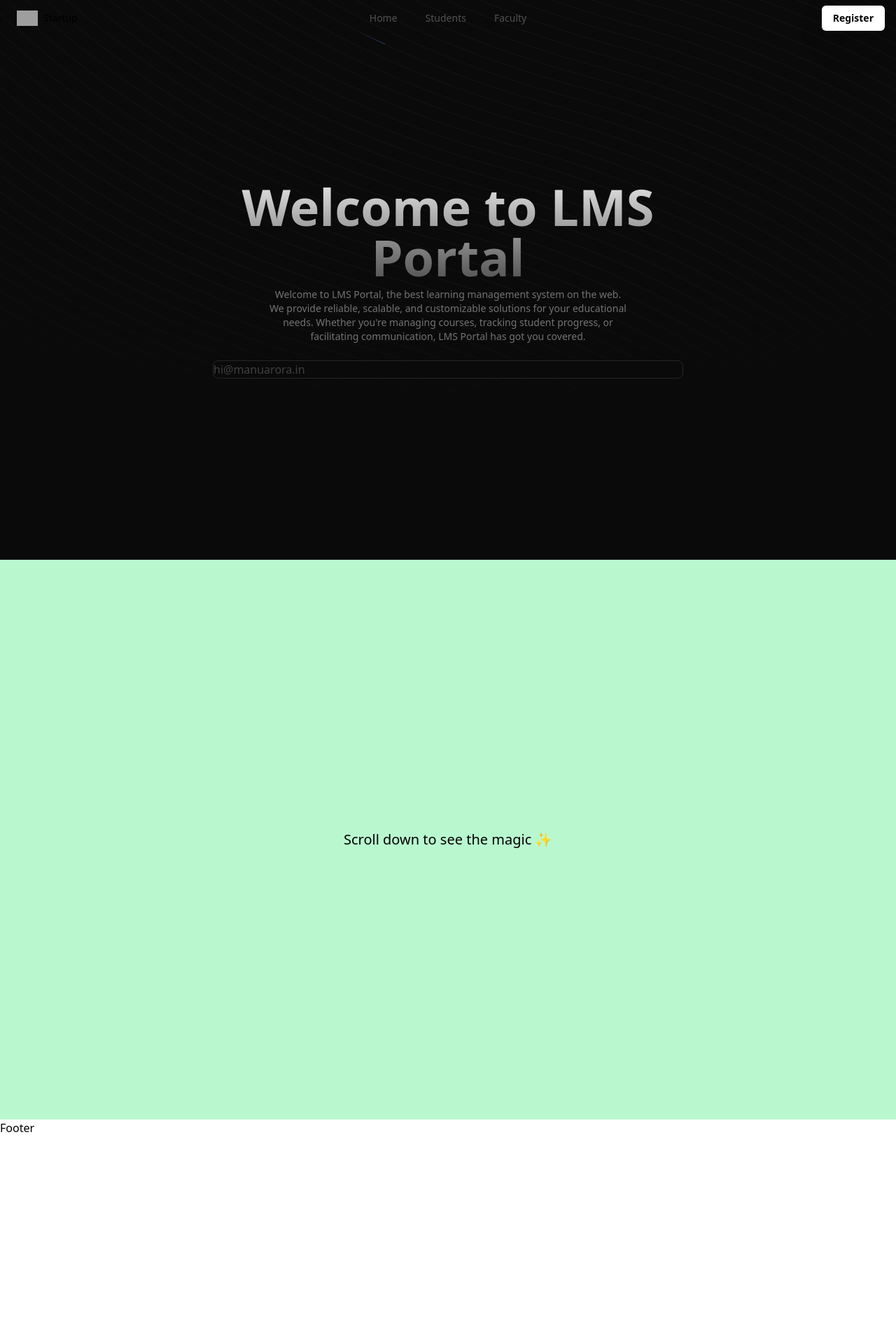
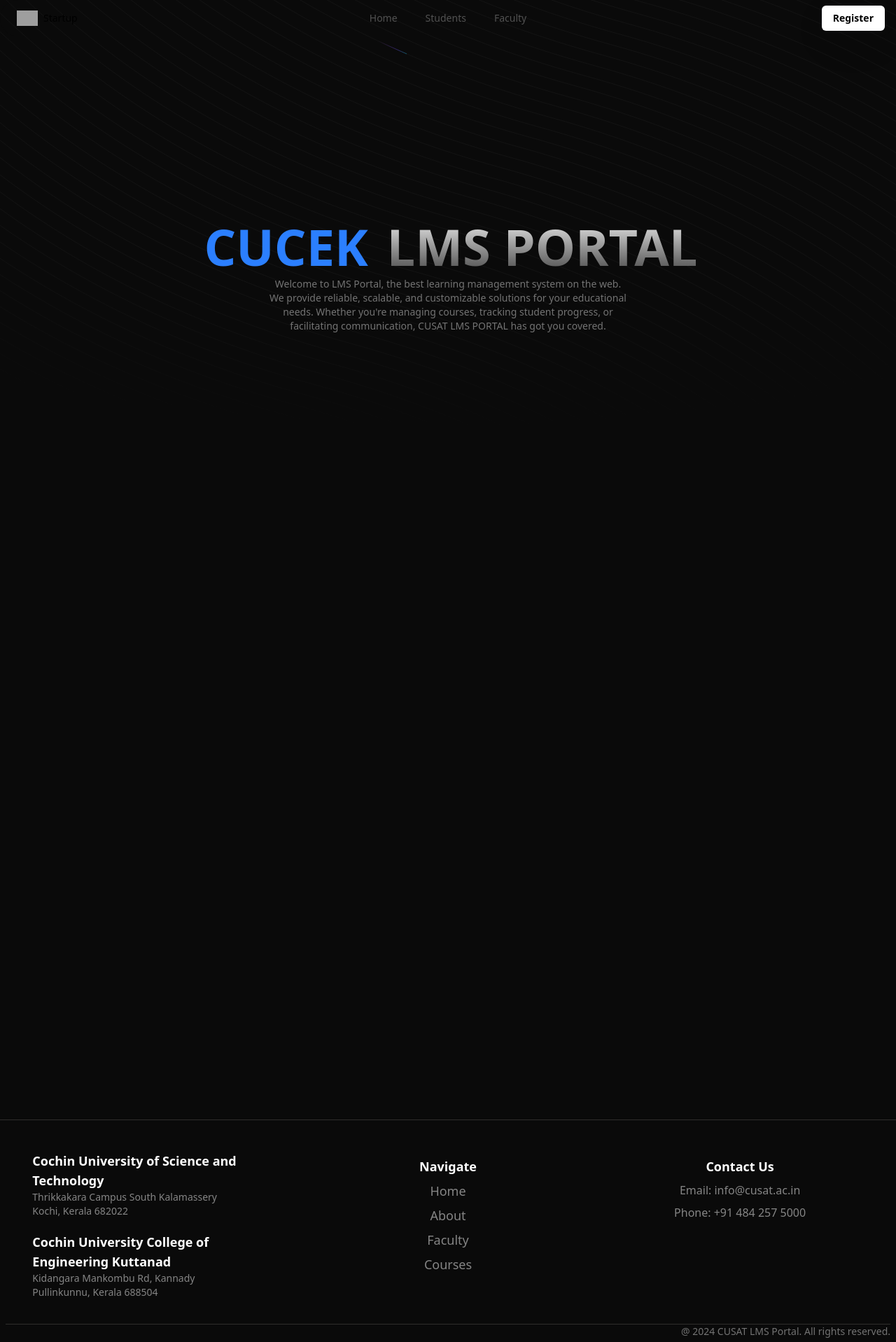
Before and after one commit to kanishk6030/LMS_Portal_CUSAT, a React (Vite) app in the folder client/: page / in a window 1280 px wide. Shown: the top 1918 px of the page at 70% size. Before the commit the page ends 1624 px from the top, so only its background shows below. Built offline with nearby package versions, Linux system fonts and the light colour scheme; grey boxes are pictures that could not be loaded.

Commit message:
feat:Footer section added

```diff
--- a/client/src/components/Background.jsx
+++ b/client/src/components/Background.jsx
@@ -1,15 +1,16 @@
 "use client";
 import React from "react";
 import { BackgroundBeams } from "./ui/background-beams";
+import { FlipWordsDemo } from "./FlipWordsDemo";
 
 export function Background() {
   return (
     <div
       className="h-screen w-full bg-neutral-950 flex flex-col items-center justify-center antialiased">
-      <div className="max-w-2xl mx-auto ">
+      <div className="max-w-full mx-auto ">
         <h1
-          className="relative z-10 text-lg md:text-7xl  bg-clip-text text-transparent bg-gradient-to-b from-neutral-200 to-neutral-600  text-center font-sans font-bold">
-          Welcome to LMS Portal
+          className="relative z-10 text-lg md:text-7xl  bg-clip-text text-transparent bg-gradient-to-b from-neutral-200 to-neutral-600  text-center font-sans font-bold ">
+          <FlipWordsDemo />LMS PORTAL
         </h1>
         <p></p>
         <p
@@ -17,13 +18,9 @@
           Welcome to LMS Portal, the best learning management system on the web.
           We provide reliable, scalable, and customizable solutions for
           your educational needs. Whether you&apos;re managing courses,
-          tracking student progress, or facilitating communication, LMS Portal has got you
+          tracking student progress, or facilitating communication, CUSAT LMS PORTAL has got you
           covered.
         </p>
-        <input
-          type="text"
-          placeholder="hi@manuarora.in"
-          className="rounded-lg border border-neutral-800 focus:ring-2 focus:ring-teal-500  w-full relative z-10 mt-4  bg-neutral-950 placeholder:text-neutral-700" />
       </div>
       <BackgroundBeams />
     </div>
--- /dev/null
+++ b/client/src/components/FlipWordsDemo.jsx
@@ -0,0 +1,10 @@
+import React from "react";
+import { FlipWords } from "./ui/flip-words";
+
+export function FlipWordsDemo() {
+  const words = ["CUSAT", "CUCEK"];
+
+  return (
+        <FlipWords words={words} className=""/>
+  );
+}
--- a/client/src/components/Footer.jsx
+++ b/client/src/components/Footer.jsx
@@ -1,10 +1,45 @@
 import React from 'react'
+import { Link } from 'react-router-dom'
 
 function Footer() {
   return (
-    <div>
-      <h1>Footer</h1>
+    <footer className='w-full h-[40vh] bg-[#0a0a0a]'>
+    <div className='boundary-line bg-amber-50 opacity-15 w-full h-[1px]'></div>
+    <div className='w-full h-full flex flex-col justify-center items-center text-neutral-500 text-sm p-2 '>
+      <div className='w-full h-full flex flex-row justify-center items-start '>
+        <div className='w-[33%] h-full flex flex-col justify-center items-start px-8'>
+        <h1 className='text-lg font-semibold text-white'>Cochin University of Science and Technology</h1>
+        <p className='text-white/50'>Thrikkakara Campus South Kalamassery</p>
+        <p className='text-white/50'>Kochi, Kerala 682022</p>
+
+        <h1 className='text-lg font-semibold mt-5 text-white'>Cochin University College of Engineering Kuttanad</h1>
+        <p className='text-white/50'>Kidangara Mankombu Rd, Kannady</p>
+        <p className='text-white/50'>Pullinkunnu, Kerala 688504</p>
+      </div>
+
+      <div className=' w-[33%] h-full'>
+        <div className='flex flex-col justify-start items-center h-full pt-11 gap-2'>
+          <h1 className='text-lg font-semibold text-white'>Navigate</h1>
+          <Link to='/' className='text-white/50 text-base text-[18px]'>Home</Link >
+          <Link to='/about' className='text-white/50 text-base text-[18px]' >About</Link >
+          <Link to='/faculty' className='text-white/50 text-base text-[18px]'>Faculty</Link >
+          <Link to='/courses' className='text-white/50 text-base text-[18px]'>Courses</Link >
+        </div>
+      </div>
+      <div className=' w-[33%] h-full'>
+        <div className='flex flex-col justify-start items-center h-full pt-11 gap-2'>
+          <h1 className='text-lg font-semibold text-white'>Contact Us</h1>
+          <p className='text-white/50 text-base'>Email: info@cusat.ac.in</p>
+          <p className='text-white/50 text-base '>Phone: +91 484 257 5000</p>
+        </div>
+      </div>
+      </div>
+      <div className='boundary-line bg-amber-50 opacity-15 w-full h-[1px]'></div>
+      <div className='max-w-full min-w-full text-end'>
+        @ 2024 CUSAT LMS Portal. All rights reserved.
+      </div>
     </div>
+    </footer>
   )
 }
 
--- /dev/null
+++ b/client/src/components/ui/flip-words.tsx
@@ -0,0 +1,98 @@
+"use client";
+import React, { useCallback, useEffect, useRef, useState } from "react";
+import { AnimatePresence, motion, LayoutGroup } from "motion/react";
+import { cn } from "../../lib/utils";
+
+export const FlipWords = ({
+  words,
+  duration = 3000,
+  className,
+}: {
+  words: string[];
+  duration?: number;
+  className?: string;
+}) => {
+  const [currentWord, setCurrentWord] = useState(words[0]);
+  const [isAnimating, setIsAnimating] = useState<boolean>(false);
+
+  // thanks for the fix Julian - https://github.com/Julian-AT
+  const startAnimation = useCallback(() => {
+    const word = words[words.indexOf(currentWord) + 1] || words[0];
+    setCurrentWord(word);
+    setIsAnimating(true);
+  }, [currentWord, words]);
+
+  useEffect(() => {
+    if (!isAnimating)
+      setTimeout(() => {
+        startAnimation();
+      }, duration);
+  }, [isAnimating, duration, startAnimation]);
+
+  return (
+    <AnimatePresence
+      onExitComplete={() => {
+        setIsAnimating(false);
+      }}
+    >
+      <motion.div
+        initial={{
+          opacity: 0,
+          y: 10,
+        }}
+        animate={{
+          opacity: 1,
+          y: 0,
+        }}
+        transition={{
+          type: "spring",
+          stiffness: 100,
+          damping: 10,
+        }}
+        exit={{
+          opacity: 0,
+          y: -40,
+          x: 40,
+          filter: "blur(8px)",
+          scale: 2,
+          position: "absolute",
+        }}
+        className={cn(
+          "z-10 inline-block relative text-left text-blue-500  dark:text-neutral-700 px-2",
+          className
+        )}
+        key={currentWord}
+      >
+        {/* edit suggested by Sajal: https://x.com/DewanganSajal */}
+        {currentWord.split(" ").map((word, wordIndex) => (
+          <motion.span
+            key={word + wordIndex}
+            initial={{ opacity: 0, y: 10, filter: "blur(8px)" }}
+            animate={{ opacity: 1, y: 0, filter: "blur(0px)" }}
+            transition={{
+              delay: wordIndex * 0.2,
+              duration: 0.2,
+            }}
+            className="inline-block whitespace-nowrap"
+          >
+            {word.split("").map((letter, letterIndex) => (
+              <motion.span
+                key={word + letterIndex}
+                initial={{ opacity: 0, y: 10, filter: "blur(8px)" }}
+                animate={{ opacity: 1, y: 0, filter: "blur(0px)" }}
+                transition={{
+                  delay: wordIndex * 0.3 + letterIndex * 0.05,
+                  duration: 0.2,
+                }}
+                className="inline-block"
+              >
+                {letter}
+              </motion.span>
+            ))}
+            <span className="inline-block">&nbsp;</span>
+          </motion.span>
+        ))}
+      </motion.div>
+    </AnimatePresence>
+  );
+};
--- a/client/src/pages/Home.jsx
+++ b/client/src/pages/Home.jsx
@@ -10,9 +10,11 @@
         </Parallax>
       </section>
 
-      <section className="h-screen flex items-center justify-center bg-green-200">
+      <section className="h-screen bg-[#0a0a0a]">
         <Parallax>
-          <p className="text-xl">Scroll down to see the magic ✨</p>
+          <div className="">
+
+          </div>
         </Parallax>
       </section>
     </>
```
